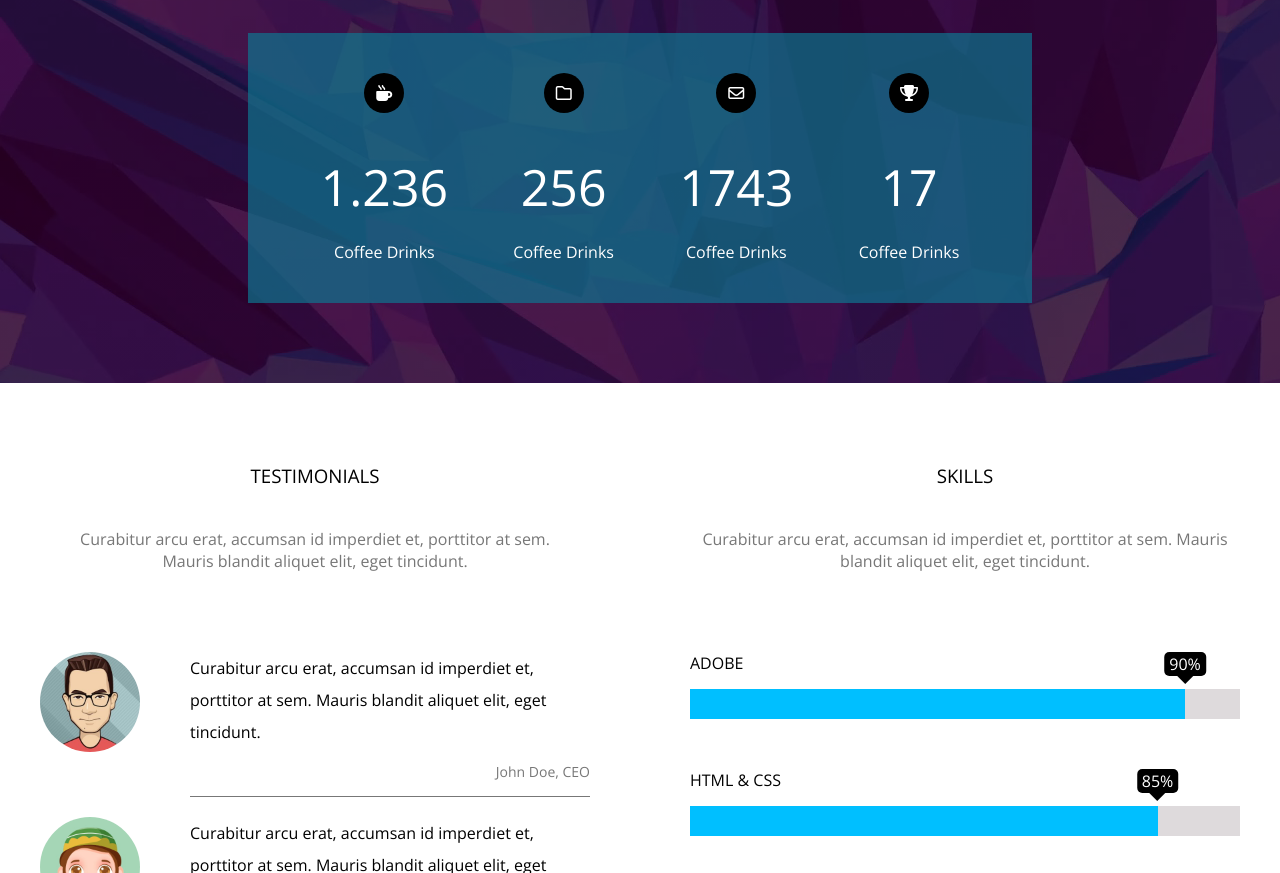
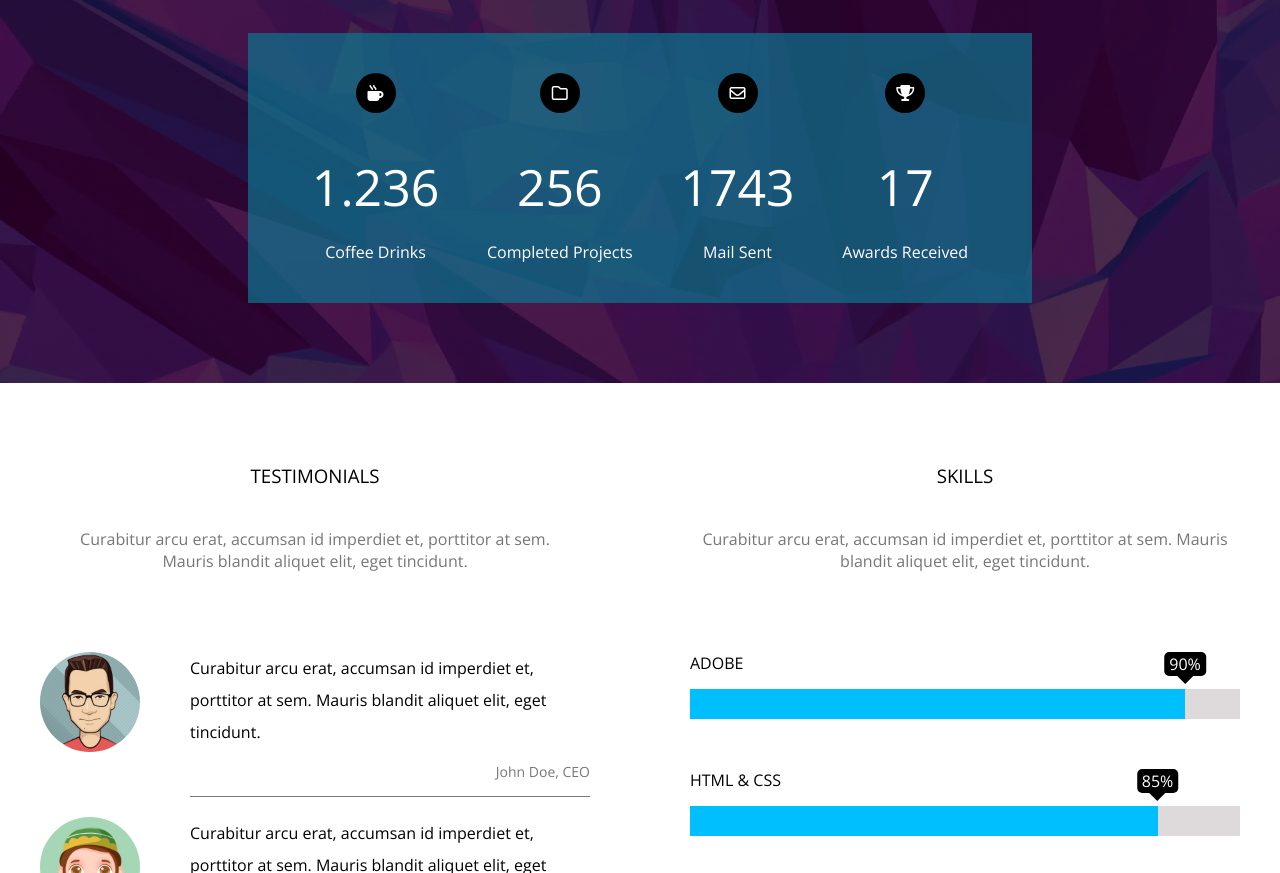
Before and after one commit to AhmedMahmoudAbdelfatah/TemplateTwo-ZeroSchool, a plain HTML site: page index.html in a window 1280 px wide. Shown: the part 4783-5656 px from the top of the page. Drawn offline with nearby package versions, Linux system fonts and the light colour scheme.

Commit message:
Update index.html

```diff
--- a/index.html
+++ b/index.html
@@ -220,17 +220,17 @@
                     <li>
                         <div class="icon"><i class="far fa-folder"></i></div>
                         <p>256</p>
-                        <p>Coffee Drinks</p>
+                        <p>Completed Projects</p>
                     </li>
                     <li>
                         <div class="icon"><i class="far fa-envelope"></i></div>
                         <p>1743</p>
-                        <p>Coffee Drinks</p>
+                        <p>Mail Sent</p>
                     </li>
                     <li>
                         <div class="icon"><i class="fas fa-trophy"></i></div>
                         <p>17</p>
-                        <p>Coffee Drinks</p>
+                        <p>Awards Received</p>
                     </li>
                 </ul>
             </div>
```
